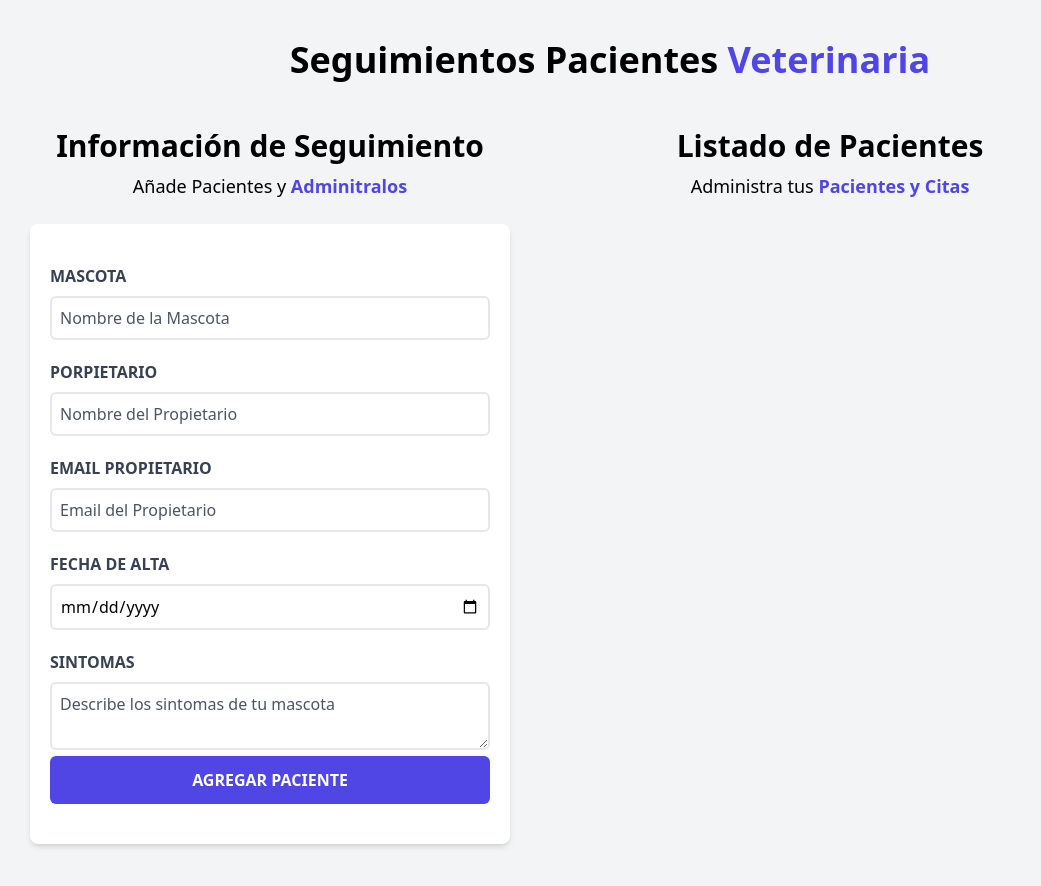
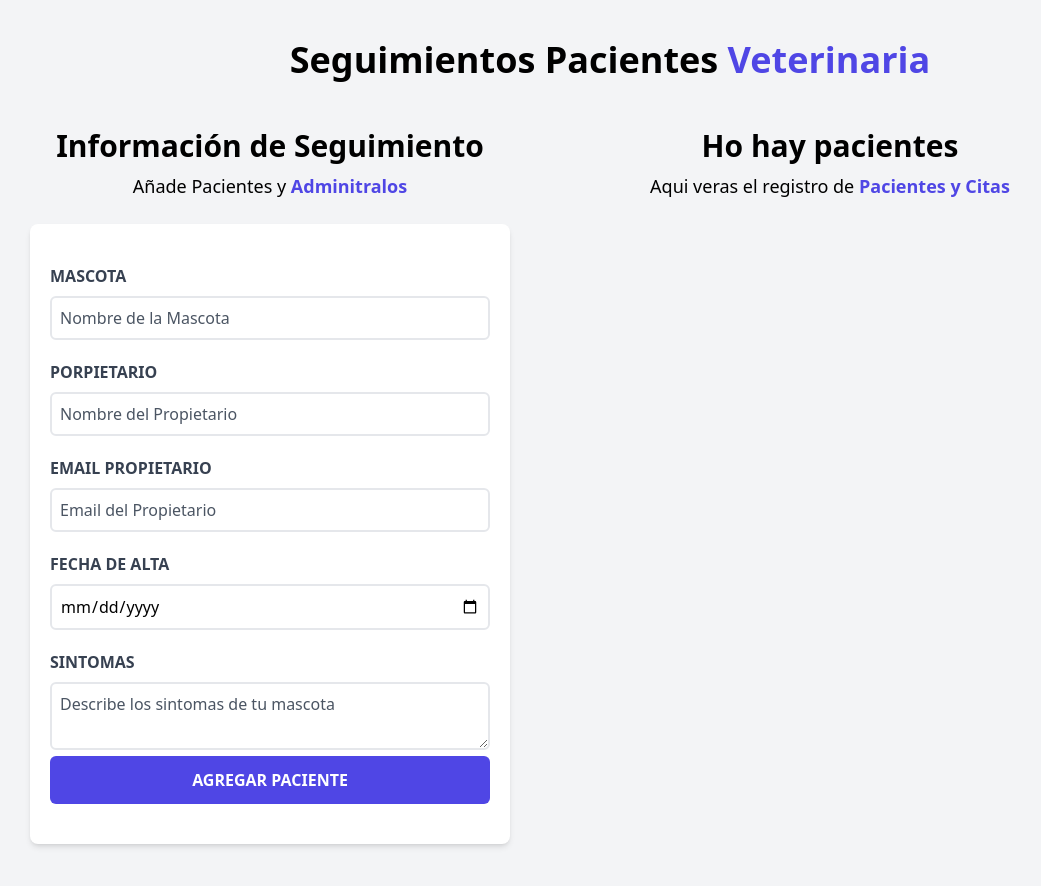
Before and after one commit to renier1989/citas-react, a React (Vite) app: page / in a window 1280 px wide. Shown: the top 886 px of the page, without its empty margins (30-1071 px from the left). Built offline with nearby package versions, Linux system fonts and the light colour scheme.

Commit message:
Class80 - Mostrans Texto de forma condicional

```diff
--- a/src/components/ListadoPacientes.jsx
+++ b/src/components/ListadoPacientes.jsx
@@ -1,20 +1,43 @@
 /* eslint-disable react/prop-types */
 import Paciente from "./Paciente";
 
-const ListadoPacientes = ({pacientes}) => {
+const ListadoPacientes = ({ pacientes }) => {
+  const renderNHP = () => {
+    return (
+      <>
+        <h2 className="font-black text-3xl text-center">Ho hay pacientes</h2>
+        <p className="text-lg mt-2 mb-6 text-center">
+          Aqui veras el registro de{" "}
+          <span className="text-indigo-600 font-bold">Pacientes y Citas</span>
+        </p>
+      </>
+    );
+  };
+
+  const renderSHP = () => {
+    return (
+      <>
+        <h2 className="font-black text-3xl text-center">
+          Listado de Pacientes
+        </h2>
+        <p className="text-lg mt-2 mb-6 text-center">
+          Administra tus{" "}
+          <span className="text-indigo-600 font-bold">Pacientes y Citas</span>
+        </p>
+      </>
+    );
+  };
+
+  const renderElement = () =>
+    pacientes && pacientes.length ? renderSHP() : renderNHP();
+
   return (
     <div className="md:w-1/2 lg:h-3/5 ">
-      <h2 className="font-black text-3xl text-center">Listado de Pacientes</h2>
-      <p className="text-lg mt-2 mb-6 text-center">
-        Administra tus{" "}
-        <span className="text-indigo-600 font-bold">Pacientes y Citas</span>
-      </p>
+      {renderElement()}
       <div className="m-0 md:h-screen overflow-y-scroll">
-
-
-        {pacientes.map(paciente=> (<Paciente paciente={paciente} key={paciente.id} />) )}
-
-
+        {pacientes.map((paciente) => (
+          <Paciente paciente={paciente} key={paciente.id} />
+        ))}
       </div>
     </div>
   );
```
